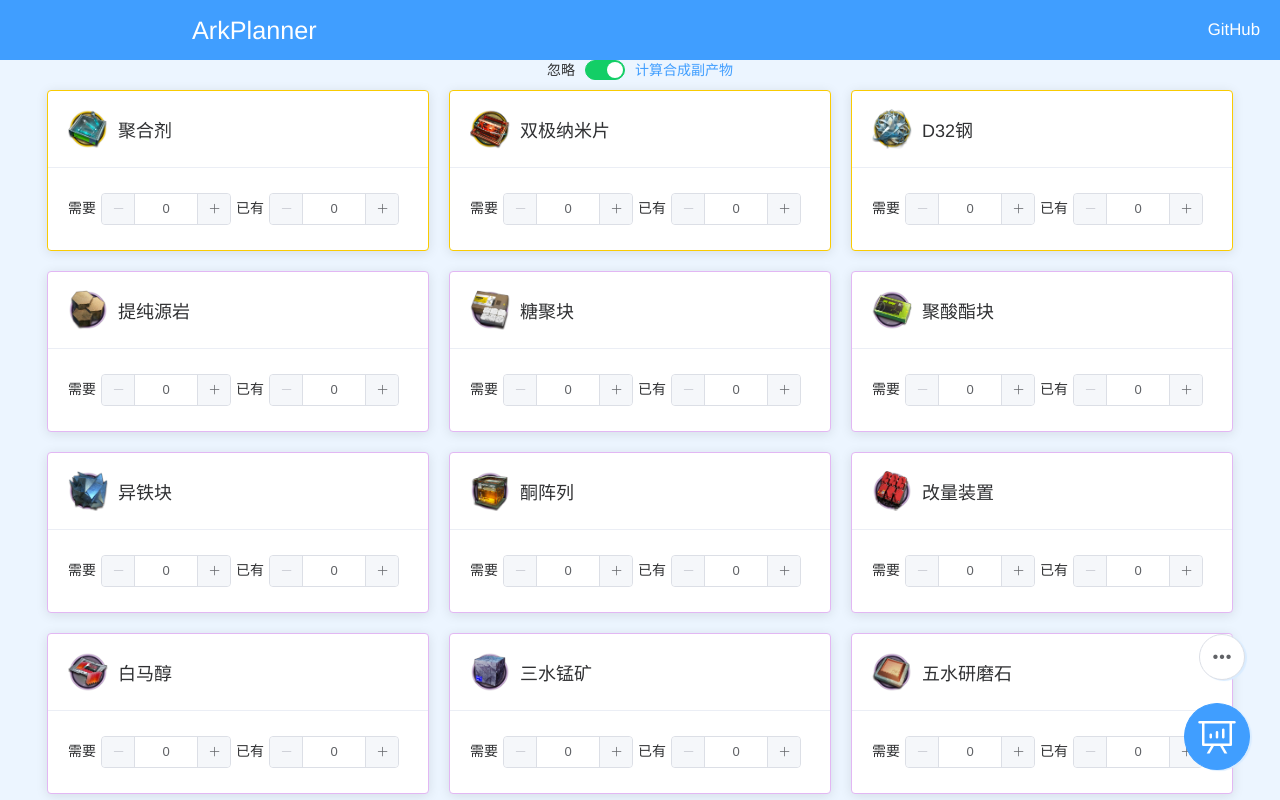
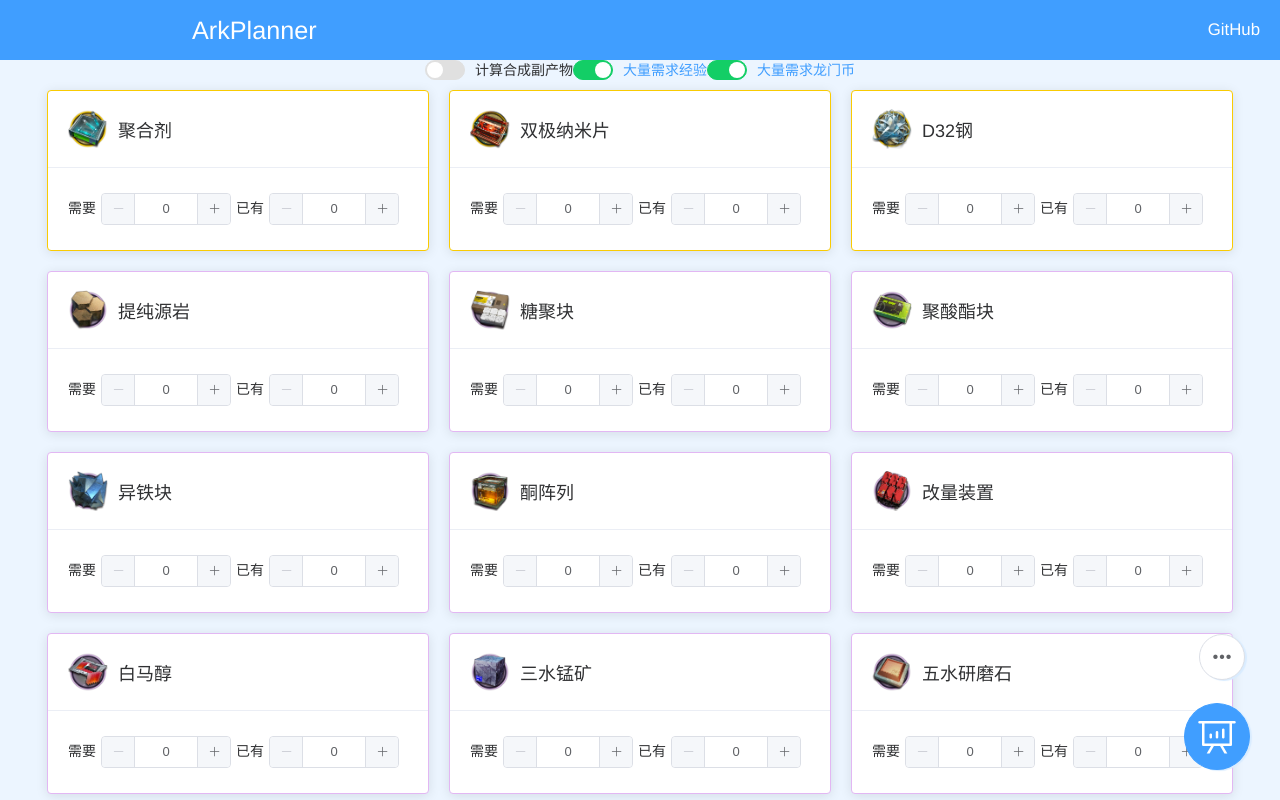
Before and after one commit to invisiblearts/ArkPlanner-FrontEnd, a Vue app: page / in a window 1280 px wide. Shown: the top 800 px of the page. Built offline with nearby package versions, Linux system fonts and the light colour scheme.

Commit message:
Update App.vue

```diff
--- a/src/App.vue
+++ b/src/App.vue
@@ -5,7 +5,9 @@ div#app
             arkplanner-header
         el-main
             el-row(style="display: flex; flex-wrap: wrap; justify-content: center;")
-                el-switch(v-model='extra_outc_bool' active-color='#13ce66' inactive-color='#e0e0e0' active-text='计算合成副产物' inactive-text='忽略')
+                el-switch(v-model='extra_outc_bool' active-color='#13ce66' inactive-color='#e0e0e0' active-text='计算合成副产物    ')
+                el-switch(v-model='exp_demand_bool' active-color='#13ce66' inactive-color='#e0e0e0' active-text='大量需求经验    ')
+                el-switch(v-model='gold_demand_bool' active-color='#13ce66' inactive-color='#e0e0e0' active-text='大量需求龙门币    ')
             el-row(style="display: flex; flex-wrap: wrap; justify-content: center;")
                 el-card(v-for="material in materialList" v-bind:key='material.id' :class='`rarity-` + material.rarity')
                     div(slot='header' class='clearfix' style='display: flex; align-items: center;')
@@ -49,11 +51,13 @@ import HelloWorld from './components/HelloWorld.vue';
 
 import getMaterialsList, { Material } from './Material';
 
-const assemblePostData = (materialList: Material[], extra_outc_bool: any) => {
+const assemblePostData = (materialList: Material[], extra_outc_bool: any, exp_demand_bool: any, gold_demand_bool: any) => {
     const obj = {
         required: {},
         owned: {},
         extra_outc: extra_outc_bool,
+        exp_demand: exp_demand_bool,
+        gold_demand: gold_demand_bool,
     };
 
     for (const material of materialList) {
@@ -82,7 +86,9 @@ export default class App extends Vue {
 
     public ioVisible = false;
     public activeIO = 'importJSON';
-    public extra_outc_bool = true;
+    public extra_outc_bool = false;
+    public exp_demand_bool = true;
+    public gold_demand_bool = true;
 
     public resultVisible = false;
     public activeResult = 'stagesList';
@@ -103,7 +109,7 @@ export default class App extends Vue {
             this.itmvalues = result.values;
             this.resultVisible = true;
         };
-        req.send(JSON.stringify(assemblePostData(this.materialList, this.extra_outc_bool)));
+        req.send(JSON.stringify(assemblePostData(this.materialList, this.extra_outc_bool, this.exp_demand_bool, this.gold_demand_bool)));
     }
 
     public toggleImportOrExport() {
```
